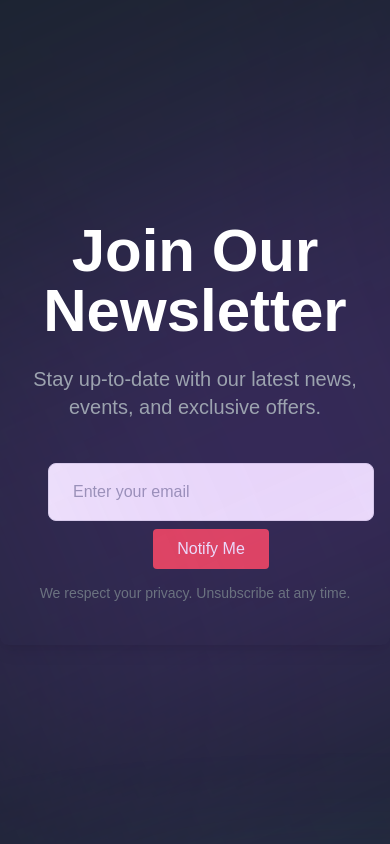
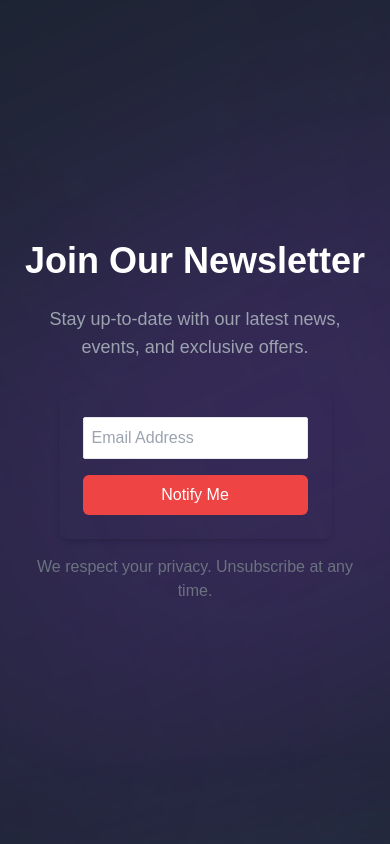
Before and after one commit to tinotendanyashanu/Sanganai, a Next.js app: page /join in a window 390 px wide. Shown: the top 844 px of the page. Built offline with nearby package versions, Linux system fonts and the light colour scheme; a web font is replaced by a local one.

Commit message:
bug/responsive join page , home button

```diff
--- a/components/Navbar.jsx
+++ b/components/Navbar.jsx
@@ -17,24 +17,26 @@ const Navbar = () => {
       whileInView="show"
       className={`${styles.xPaddings} py-8 relative`}
     >
-      <div className="absolute w-[20%] inset-0 gradient-01" />
       <div
         className={`${styles.innerWidth} mx-auto flex justify-between gap-8`}
       >
         <img
           src="/sanganai.svg"
           alt="search"
-          className="w-[60px] h-[90px] object-contain"
+          className="w-[60px] h-[90px] object-contain left-20"
         />
+        <div className="absolute w-[20%] inset-9 gradient-01" />
         <h2 className="font-extrabold text-[34px] leading-[30.24px] text-white">
           Sanganai
         </h2>
-        <button
-          onClick={() => router.push("/join")}
-          className="bg-purple-700 hover:bg-purple-900 text-white font-bold py-2 px-4 rounded-full transform transition-transform duration-300 ease-in-out hover:scale-110 focus:outline-none focus:ring focus:border-purple-900"
-        >
-          Get Started
-        </button>
+        <div className=" flex items-center justify-center gap-x-6 lg:justify-start">
+          <a
+            href="./join"
+            className="rounded-md bg-white px-3.5 py-2.5 text-sm font-semibold text-gray-900 shadow-sm hover:bg-gray-100 focus-visible:outline focus-visible:outline-2 focus-visible:outline-offset-2 focus-visible:outline-white"
+          >
+            Get started
+          </a>
+        </div>
       </div>
     </motion.nav>
   );
--- a/components/joinus.jsx
+++ b/components/joinus.jsx
@@ -1,9 +1,8 @@
-import React, { useState, useRef } from "react";
+import React, { useState } from "react";
 import { motion } from "framer-motion";
 
 const EmailForm = ({ onFormSubmit }) => {
   const [email, setEmail] = useState("");
-  const inputRef = useRef(); // Create a ref for the input field
 
   const handleEmailChange = ({ target: { value } }) => {
     setEmail(value);
@@ -37,38 +36,32 @@ const EmailForm = ({ onFormSubmit }) => {
     onFormSubmit(email);
   };
 
-  const handleClick = () => {
-    inputRef.current.focus(); // Set focus on the input field when the parent div is clicked
-  };
-
   return (
     <motion.form
+      initial={{ opacity: 0, y: 20 }}
+      animate={{ opacity: 1, y: 0 }}
+      transition={{ duration: 0.5 }}
       onSubmit={handleSubmit}
-      className="flex flex-col sm:flex-row items-center justify-center mb-6 mx-4 sm:mx-0 w-full sm:w-auto"
-      initial={{ opacity: 0 }}
-      animate={{ opacity: 1 }}
-      transition={{ duration: 1 }}
-      onClick={handleClick} // Add the onClick event to the parent div
+      className="flex flex-col items-center space-y-4 p-6 rounded-lg shadow-md"
+      style={{ maxWidth: "300px" }}
     >
       <input
-        ref={inputRef} // Assign the ref to the input field
         type="email"
-        className="py-4 px-6 sm:px-8 border rounded-lg mb-2 sm:mb-0 w-full sm:w-auto focus:outline-none resize-none cursor-pointer"
-        placeholder="Enter your email"
+        name="email"
+        id="email"
+        autoComplete="email"
+        placeholder="Email Address"
         value={email}
         onChange={handleEmailChange}
-        onTouchStart={handleEmailChange}
+        className="w-full p-2 border rounded-sm focus:outline-none focus:ring focus:border-indigo-600 text-black"
       />
 
-      <motion.button
+      <button
         type="submit"
-        className="bg-red-500 hover:bg-red-700 text-white py-2 px-6 sm:px-8 rounded focus:outline-none transition duration-300 resize-none cursor-pointer"
-        whileHover={{ scale: 1.1 }}
-        whileTap={{ scale: 0.9 }}
-        onTouchStart={handleSubmit}
+        className="w-full bg-red-500 text-white p-2 rounded-md hover:bg-red-600 focus:outline-none focus:ring focus:border-red-700"
       >
         Notify Me
-      </motion.button>
+      </button>
     </motion.form>
   );
 };
@@ -79,34 +72,20 @@ const JoinUs = () => {
   };
 
   return (
-    <div className="min-h-screen flex items-center justify-center bg-primary-black overflow-hidden z-10">
-      <div className="p-8 rounded-lg shadow-lg text-center max-w-lg w-full">
-        <motion.h1
-          className="text-6xl lg:text-8xl font-bold text-white mb-6"
-          initial={{ y: -250 }}
-          animate={{ y: -10 }}
-          transition={{ delay: 0.2 }}
-        >
+    <div className="min-h-screen flex items-center justify-center bg-primary-black overflow-hidden z-10 text-white">
+      <div className="isolate px-6 py-12 sm:py-24 lg:px-8 flex flex-col items-center w-full max-w-screen-lg">
+        <h1 className="text-4xl lg:text-6xl xl:text-8xl font-bold text-center mb-6">
           Join Our Newsletter
-        </motion.h1>
-        <motion.p
-          className="text-xl lg:text-2xl text-gray-400 mb-8"
-          initial={{ y: -250 }}
-          animate={{ y: -10 }}
-          transition={{ delay: 0.4 }}
-        >
+        </h1>
+        <p className="text-lg lg:text-xl xl:text-2xl text-gray-400 text-center mb-8">
           Stay up-to-date with our latest news, events, and exclusive offers.
-        </motion.p>
+        </p>
 
         <EmailForm onFormSubmit={handleNotifyClick} />
-        <motion.p
-          className="text-lg lg:text-xl text-gray-500 text-sm"
-          initial={{ y: -250 }}
-          animate={{ y: -10 }}
-          transition={{ delay: 0.6 }}
-        >
+
+        <p className="text-base lg:text-lg xl:text-xl text-gray-500 text-center mt-4">
           We respect your privacy. Unsubscribe at any time.
-        </motion.p>
+        </p>
       </div>
     </div>
   );
```
